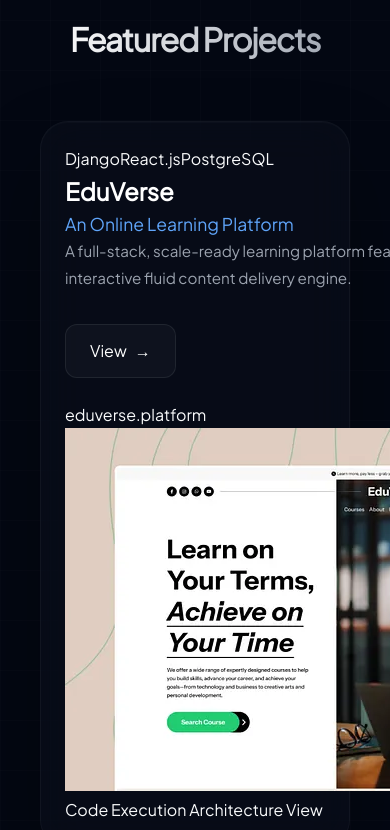
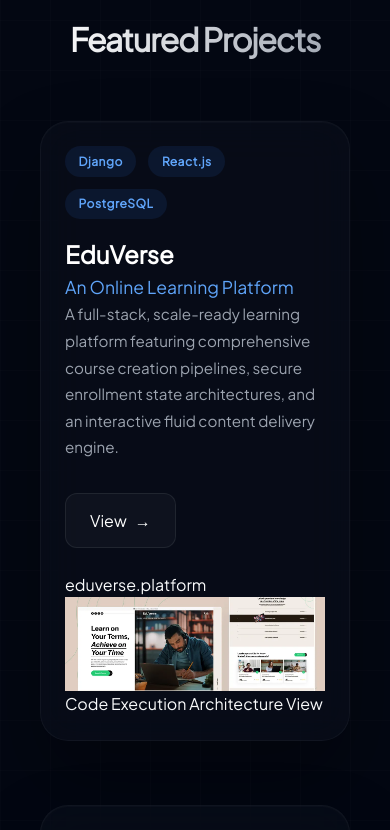
Before and after one commit to IstiakNabil/my_portfolio, a React (Vite) app: page / in a window 390 px wide. Shown: the part 2380-3210 px from the top of the page. Built offline with nearby package versions, Linux system fonts and the light colour scheme.

Commit message:
fix: resolved mobile horizontal scroll and background glow overflow

```diff
--- a/src/style.css
+++ b/src/style.css
@@ -529,6 +529,38 @@ section {
 
 .action-link-btn.primary:hover { background: #fff; color: #0b0f19; }
 
+
+/* --- PROJECT TAGS FIX --- */
+.project-meta-tags {
+  display: flex;
+  flex-wrap: wrap;       /* Allows tags to drop to the next line if they run out of room */
+  gap: 0.75rem;          /* Adds breathing room between the tags */
+  margin-bottom: 1rem;
+}
+
+.tech-tag {
+  background: rgba(59, 130, 246, 0.1);
+  color: #60a5fa;
+  padding: 0.35rem 0.85rem;
+  border-radius: 50px;
+  font-size: 0.75rem;
+  font-weight: 700;
+  letter-spacing: 0.5px;
+}
+
+/* --- IMAGE OVERFLOW FIX --- */
+.window-view-viewport img {
+  max-width: 100%;
+  height: auto;
+  display: block;
+}
+
+/* Ensure the main card (which IS in your React code as className="premium-project-card") doesn't stretch */
+.premium-project-card {
+  min-width: 0;
+  overflow: hidden;
+}
+
 /* =========================
    SKILLS
 ========================= */
@@ -565,6 +597,9 @@ section {
   border-color: rgba(59, 130, 246, 0.15);
   color: #fff;
 }
+
+
+
 
 /* =========================
    ARSENAL
```
